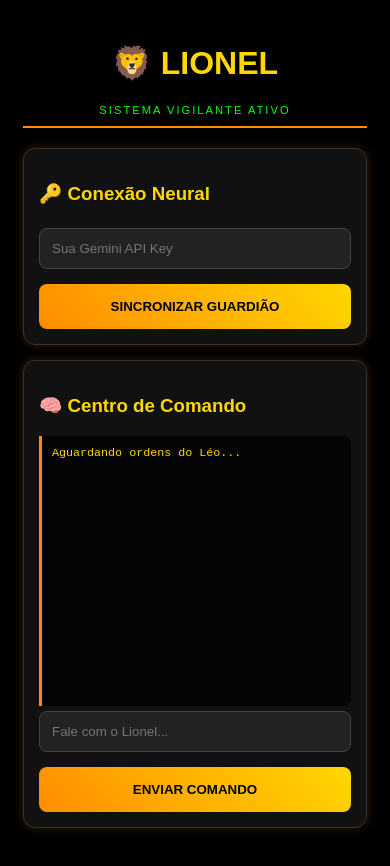
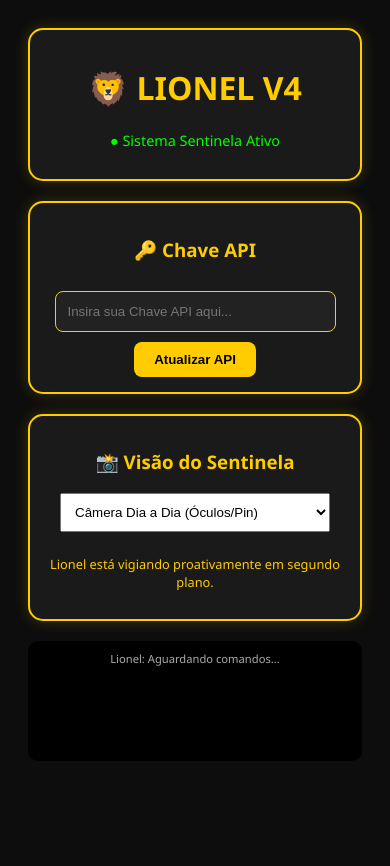
Before and after one commit to leocantam13-ctrl/lionel-ai, a website: page www/index.html in a window 390 px wide. After the commit the page ends 844 px from the top, so only its background shows below. Drawn offline with Linux system fonts and the light colour scheme; some packages are replaced by stand-ins of ours.

Commit message:
Update index.html

```diff
--- a/www/index.html
+++ b/www/index.html
@@ -2,40 +2,53 @@
 <html>
 <head>
     <meta charset="UTF-8">
-    <meta name="viewport" content="width=device-width, initial-scale=1.0">
-    <title>Lionel: O Guardião Supremo</title>
+    <meta name="viewport" content="initial-scale=1, width=device-width, viewport-fit=cover">
+    <title>Lionel v4 - Painel Kwami</title>
     <style>
-        body { background: #000; color: #ffd700; font-family: sans-serif; padding: 15px; }
-        .header { border-bottom: 2px solid #ff8c00; text-align: center; padding-bottom: 10px; margin-bottom: 20px; }
-        .status { color: #00ff00; font-size: 0.7em; letter-spacing: 2px; }
-        .card { background: #111; border: 1px solid #333; padding: 15px; border-radius: 12px; margin-bottom: 15px; box-shadow: 0 0 10px rgba(255, 140, 0, 0.2); }
-        input, textarea { width: 100%; background: #222; color: #fff; border: 1px solid #444; padding: 12px; margin: 5px 0; border-radius: 8px; box-sizing: border-box; }
-        button { background: linear-gradient(45deg, #ff8c00, #ffd700); color: #000; border: none; padding: 15px; width: 100%; font-weight: bold; border-radius: 8px; cursor: pointer; margin-top: 10px; }
-        #console-lionel { background: #050505; border-left: 3px solid #ff8c00; padding: 10px; height: 250px; overflow-y: auto; font-family: monospace; font-size: 0.9em; border-radius: 0 8px 8px 0; }
-        .lionel-msg { color: #ff8c00; margin-bottom: 8px; }
-        .leo-msg { color: #00ffff; margin-bottom: 8px; }
+        body { background: #0d0d0d; color: #ffcc00; font-family: 'Segoe UI', sans-serif; padding: 20px; text-align: center; }
+        .card { background: #1a1a1a; border: 2px solid #ffcc00; border-radius: 15px; padding: 15px; margin-bottom: 20px; box-shadow: 0 0 15px #ffcc0033; }
+        input { width: 85%; padding: 12px; margin: 10px 0; background: #222; color: #fff; border: 1px solid #ffcc00; border-radius: 8px; }
+        button { background: #ffcc00; color: #000; border: none; padding: 10px 20px; border-radius: 8px; font-weight: bold; cursor: pointer; }
+        .status { font-size: 0.9em; color: #00ff00; }
+        .camera-select { margin-top: 10px; }
     </style>
 </head>
 <body>
-    <div class="header">
-        <h1>🦁 LIONEL</h1>
-        <div class="status">SISTEMA VIGILANTE ATIVO</div>
+    <div class="card">
+        <h1>🦁 LIONEL V4</h1>
+        <p class="status">● Sistema Sentinela Ativo</p>
     </div>
 
     <div class="card">
-        <h3>🔑 Conexão Neural</h3>
-        <input type="password" id="apiKey" placeholder="Sua Gemini API Key">
-        <button onclick="configurarLionel()">SINCRONIZAR GUARDIÃO</button>
+        <h3>🔑 Chave API</h3>
+        <input type="password" id="apiKeyInput" placeholder="Insira sua Chave API aqui...">
+        <button onclick="saveAPI()">Atualizar API</button>
     </div>
 
     <div class="card">
-        <h3>🧠 Centro de Comando</h3>
-        <div id="console-lionel">Aguardando ordens do Léo...</div>
-        <input type="text" id="userInput" placeholder="Fale com o Lionel...">
-        <button onclick="falarComLionel()">ENVIAR COMANDO</button>
+        <h3>📸 Visão do Sentinela</h3>
+        <select id="cameraMode" class="input" style="width: 90%; padding: 10px; margin-bottom: 10px;">
+            <option value="dia-a-dia">Câmera Dia a Dia (Óculos/Pin)</option>
+            <option value="vigia">Câmera de Vigia (Wi-Fi Casa)</option>
+        </select>
+        <p style="font-size: 0.8em;">Lionel está vigiando proativamente em segundo plano.</p>
+    </div>
+
+    <div id="log" style="height: 100px; overflow-y: auto; background: #000; color: #aaa; font-size: 0.7em; padding: 10px; border-radius: 10px;">
+        Lionel: Aguardando comandos...
     </div>
 
     <script src="cordova.js"></script>
     <script src="js/index.js"></script>
+    <script src="js/accessibility.js"></script>
+
+    <script>
+        function saveAPI() {
+            const key = document.getElementById('apiKeyInput').value;
+            localStorage.setItem('lionel_api_key', key);
+            alert('Lionel: Chave API atualizada com sucesso!');
+            location.reload();
+        }
+    </script>
 </body>
 </html>
```
